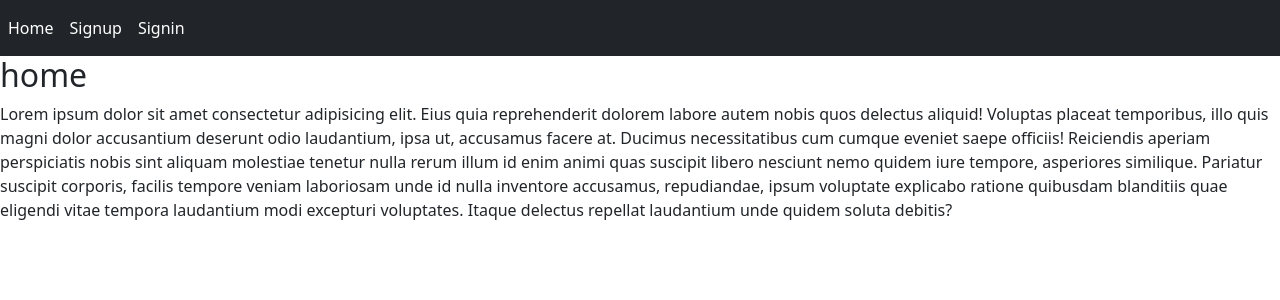
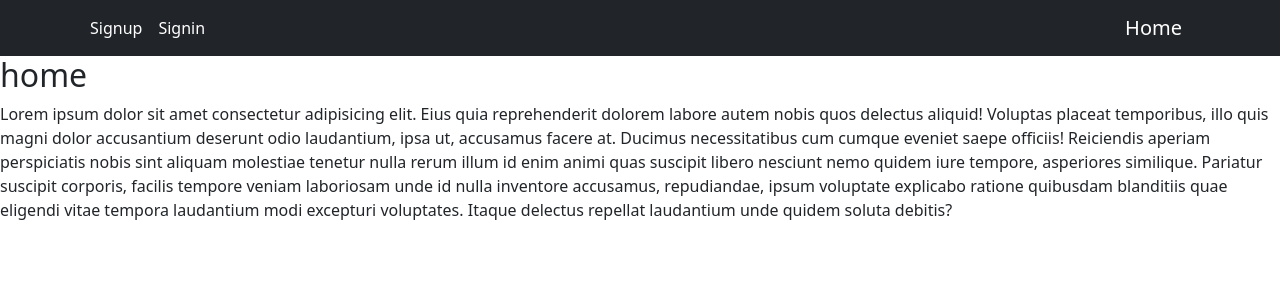
Before and after one commit to nocivescience/django_postgre, a Django app: page / in a window 1280 px wide. Shown: the top 300 px of the page. Run offline with Django 4.2, Linux system fonts and the light colour scheme.

Commit message:
funciona muy bien el navbar

```diff
--- a/tasks/templates/base.html
+++ b/tasks/templates/base.html
@@ -9,10 +9,13 @@
 </head>
 <body>
     <nav class="navbar navbar-expand-lg navbar-dark bg-dark">
+        <div class="container d-flex flex-row-reverse ">
+            <a class="navbar-brand " aria-current="page" href="/">Home</a>
+            <button class="navbar-toggler" type="button" data-bs-toggle="collapse" data-bs-target="#navbarText" aria-controls="navbarText" aria-expanded="false" aria-label="Toggle navigation">
+                <span class="navbar-toggler-icon"></span>
+            </button>
+            <div class="collapse navbar-collapse" id="navbarText">
                 <ul class="navbar-nav me-auto mb-2 mb-lg-0">
-            <li class="nav-item">
-                <a class="nav-link active" aria-current="page" href="/">Home</a>
-            </li>
                     {% if user.is_authenticated %}
                 <li class="nav-item">
                     <a class="nav-link active" aria-current="page" href="/tasks">Tasks Pending</a>
@@ -35,6 +38,8 @@
                 </li>
                 {% endif %}
             </ul>
+            </div>
+        </div>
     </nav>
     {% block content %}
 
```
Also changed, not shown: db.sqlite3. Lines whose indentation alone changed are shown as unchanged.
